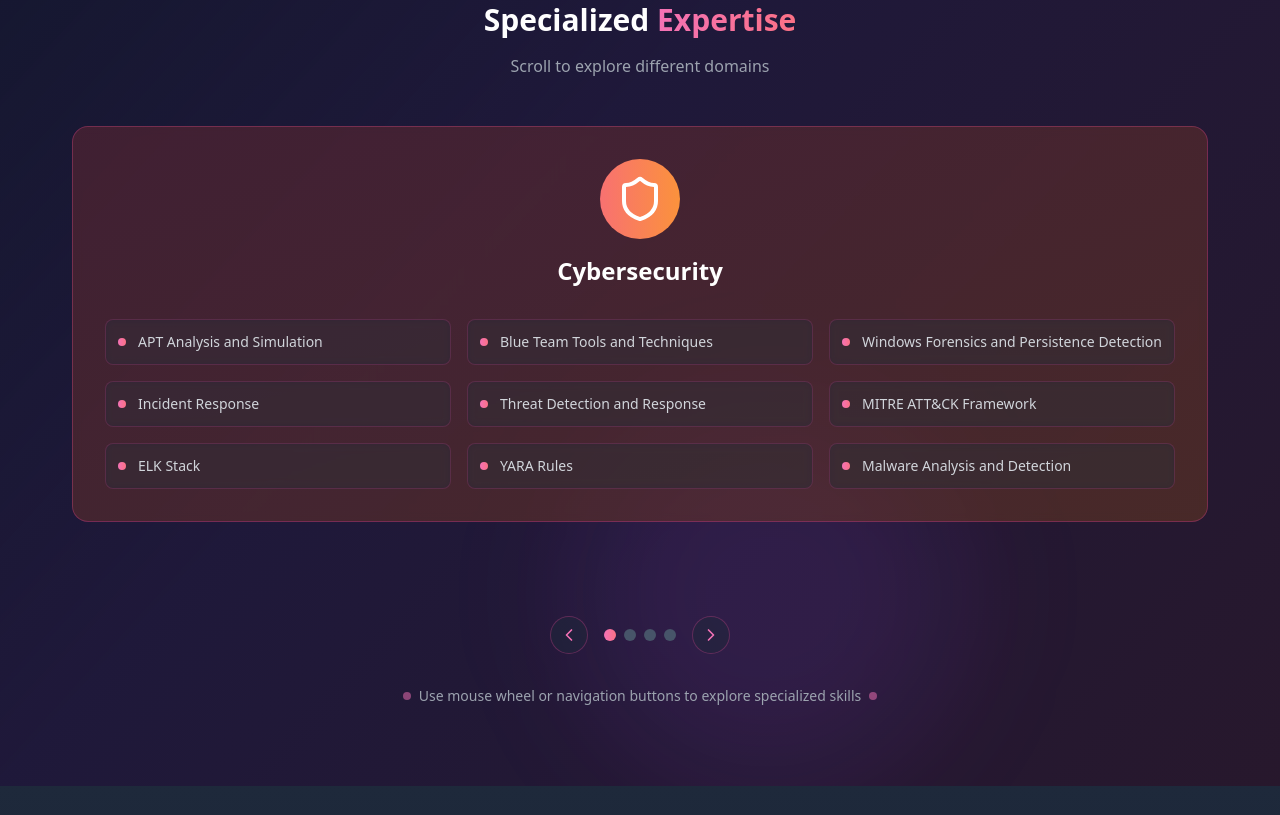
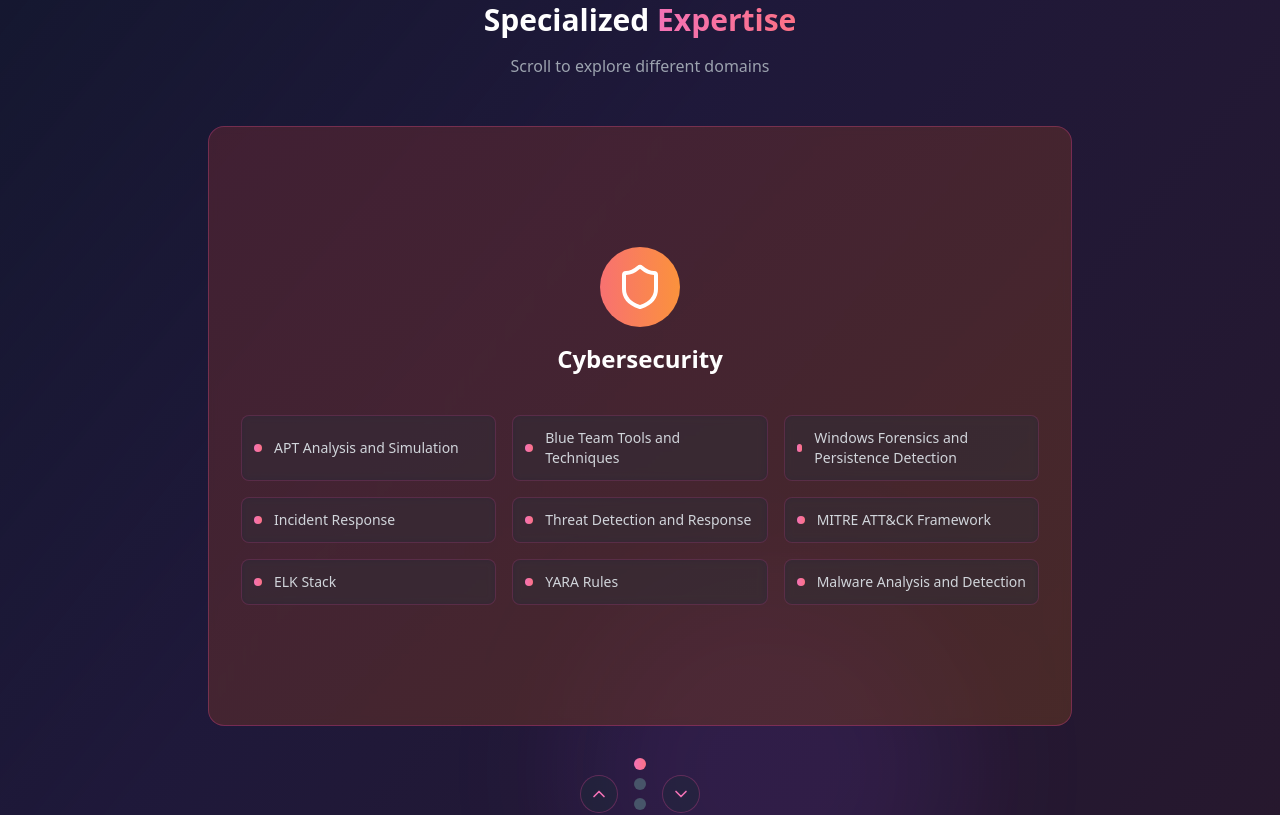
Before and after one commit to MeriemMOKHTARI/mimi-portfolio, a React (Vite) app: page / in a window 1280 px wide. Shown: the part 5320-6135 px from the top of the page. Built offline with nearby package versions, Linux system fonts and the light colour scheme.

Commit message:
Refactor: Vertical scroll for specialized skills
Implement vertical scrolling for the specialized skills section, as requested.

```diff
--- a/src/components/Skills.tsx
+++ b/src/components/Skills.tsx
@@ -1,4 +1,3 @@
-
 import { motion } from "framer-motion";
 import { useInView } from "react-intersection-observer";
 import { useEffect, useRef, useState } from "react";
@@ -20,7 +19,9 @@ import {
   Shield,
   Brain,
   Cpu,
-  Network
+  Network,
+  ChevronUp,
+  ChevronDown
 } from "lucide-react";
 
 const Skills = () => {
@@ -55,7 +56,6 @@ const Skills = () => {
     { name: "Redux", icon: <Layers className="w-8 h-8" /> },
   ];
 
-  // Specialized skill categories for carousel
   const skillCategories = [
     {
       title: "Cybersecurity",
@@ -123,7 +123,6 @@ const Skills = () => {
     }
   ];
 
-  // Duplicate skills for seamless loop
   const duplicatedSkills = [...skills, ...skills];
 
   const startAutoScroll = () => {
@@ -163,7 +162,6 @@ const Skills = () => {
     setTimeout(() => setIsAutoScrolling(true), 3000);
   };
 
-  // Carousel navigation
   const nextSlide = () => {
     setCurrentSlide((prev) => (prev + 1) % skillCategories.length);
   };
@@ -202,7 +200,6 @@ const Skills = () => {
     };
   }, []);
 
-  // Handle wheel scroll for carousel
   useEffect(() => {
     const handleWheel = (e: WheelEvent) => {
       const carouselSection = document.getElementById('skills-carousel');
@@ -242,7 +239,6 @@ const Skills = () => {
           <p className="text-gray-300 text-lg">Technologies I work with</p>
         </motion.div>
 
-        {/* Navigation Controls for basic skills */}
         <motion.div
           initial={{ opacity: 0 }}
           animate={inView ? { opacity: 1 } : {}}
@@ -263,7 +259,6 @@ const Skills = () => {
           </button>
         </motion.div>
 
-        {/* Basic Skills Horizontal Scroll */}
         <motion.div
           initial={{ opacity: 0, scale: 0.9 }}
           animate={inView ? { opacity: 1, scale: 1 } : {}}
@@ -302,7 +297,6 @@ const Skills = () => {
           </div>
         </motion.div>
 
-        {/* Specialized Skills Carousel */}
         <motion.div
           id="skills-carousel"
           initial={{ opacity: 0, y: 50 }}
@@ -317,16 +311,15 @@ const Skills = () => {
             <p className="text-gray-400">Scroll to explore different domains</p>
           </div>
 
-          {/* Carousel Container */}
-          <div className="relative overflow-hidden">
+          <div className="relative overflow-hidden max-w-4xl mx-auto" style={{ height: '600px' }}>
             <motion.div
-              className="flex transition-transform duration-500 ease-in-out"
-              style={{ transform: `translateX(-${currentSlide * 100}%)` }}
+              className="flex flex-col transition-transform duration-500 ease-in-out"
+              style={{ transform: `translateY(-${currentSlide * 100}%)` }}
             >
               {skillCategories.map((category, index) => (
-                <div key={category.title} className="w-full flex-shrink-0 px-4">
+                <div key={category.title} className="w-full flex-shrink-0 px-4" style={{ height: '600px' }}>
                   <motion.div
-                    className={`relative p-8 rounded-2xl bg-gradient-to-br ${category.gradient} backdrop-blur-sm border border-pink-500/30 bg-slate-900/40`}
+                    className={`relative p-8 rounded-2xl bg-gradient-to-br ${category.gradient} backdrop-blur-sm border border-pink-500/30 bg-slate-900/40 h-full flex flex-col justify-center`}
                     whileHover={{ scale: 1.02 }}
                     transition={{ duration: 0.3 }}
                   >
@@ -359,16 +352,15 @@ const Skills = () => {
             </motion.div>
           </div>
 
-          {/* Carousel Navigation */}
           <div className="flex justify-center items-center mt-8 space-x-4">
             <button
               onClick={prevSlide}
               className="p-2 rounded-full bg-slate-800/50 border border-pink-500/30 hover:border-pink-400 text-pink-400 hover:text-pink-300 transition-all duration-300"
             >
-              <ChevronLeft className="w-5 h-5" />
+              <ChevronUp className="w-5 h-5" />
             </button>
 
-            <div className="flex space-x-2">
+            <div className="flex flex-col space-y-2">
               {skillCategories.map((_, index) => (
                 <button
                   key={index}
@@ -386,12 +378,11 @@ const Skills = () => {
               onClick={nextSlide}
               className="p-2 rounded-full bg-slate-800/50 border border-pink-500/30 hover:border-pink-400 text-pink-400 hover:text-pink-300 transition-all duration-300"
             >
-              <ChevronRight className="w-5 h-5" />
+              <ChevronDown className="w-5 h-5" />
             </button>
           </div>
         </motion.div>
 
-        {/* Interactive Controls Hint */}
         <motion.div
           initial={{ opacity: 0 }}
           animate={inView ? { opacity: 1 } : {}}
```
